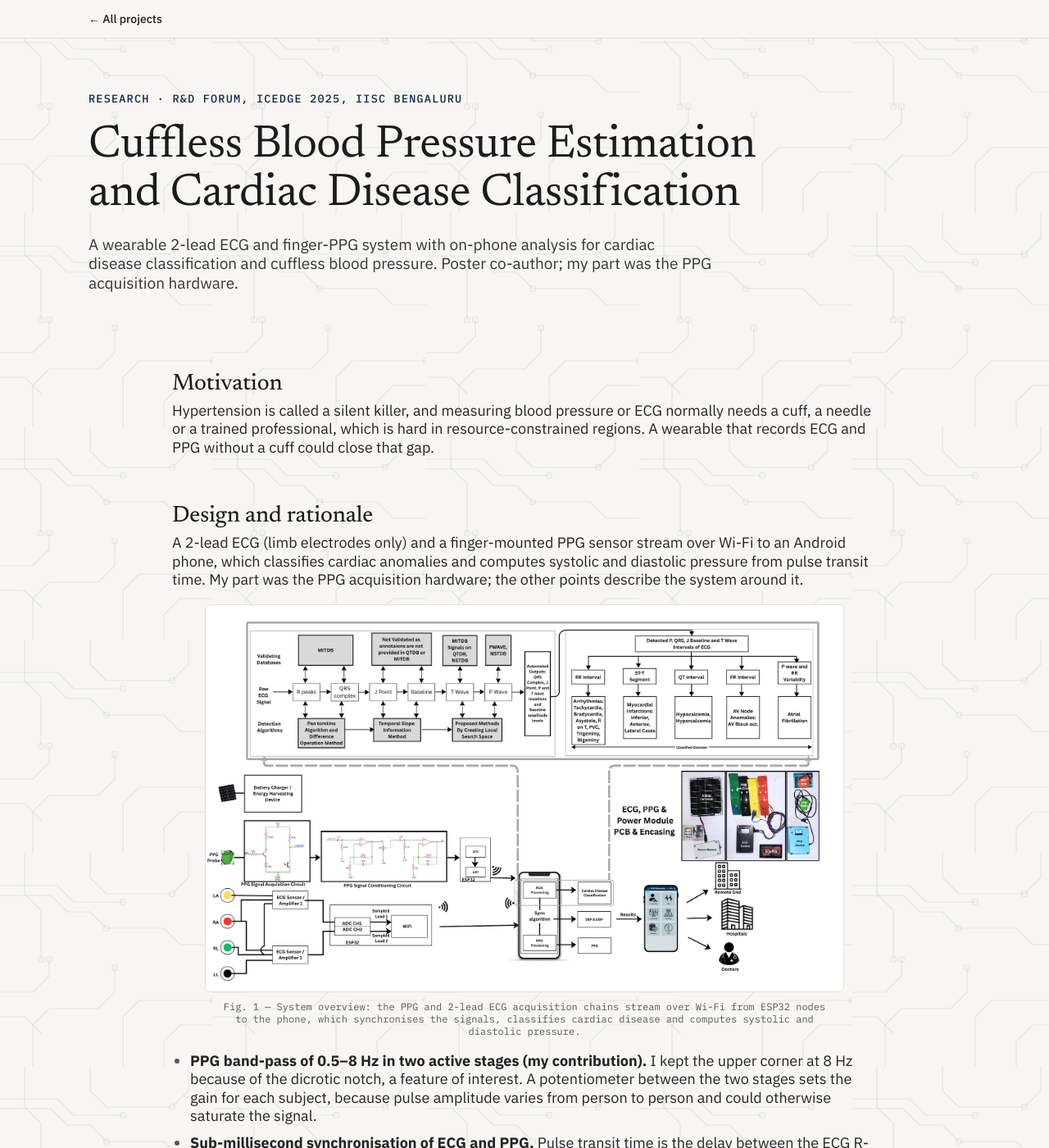
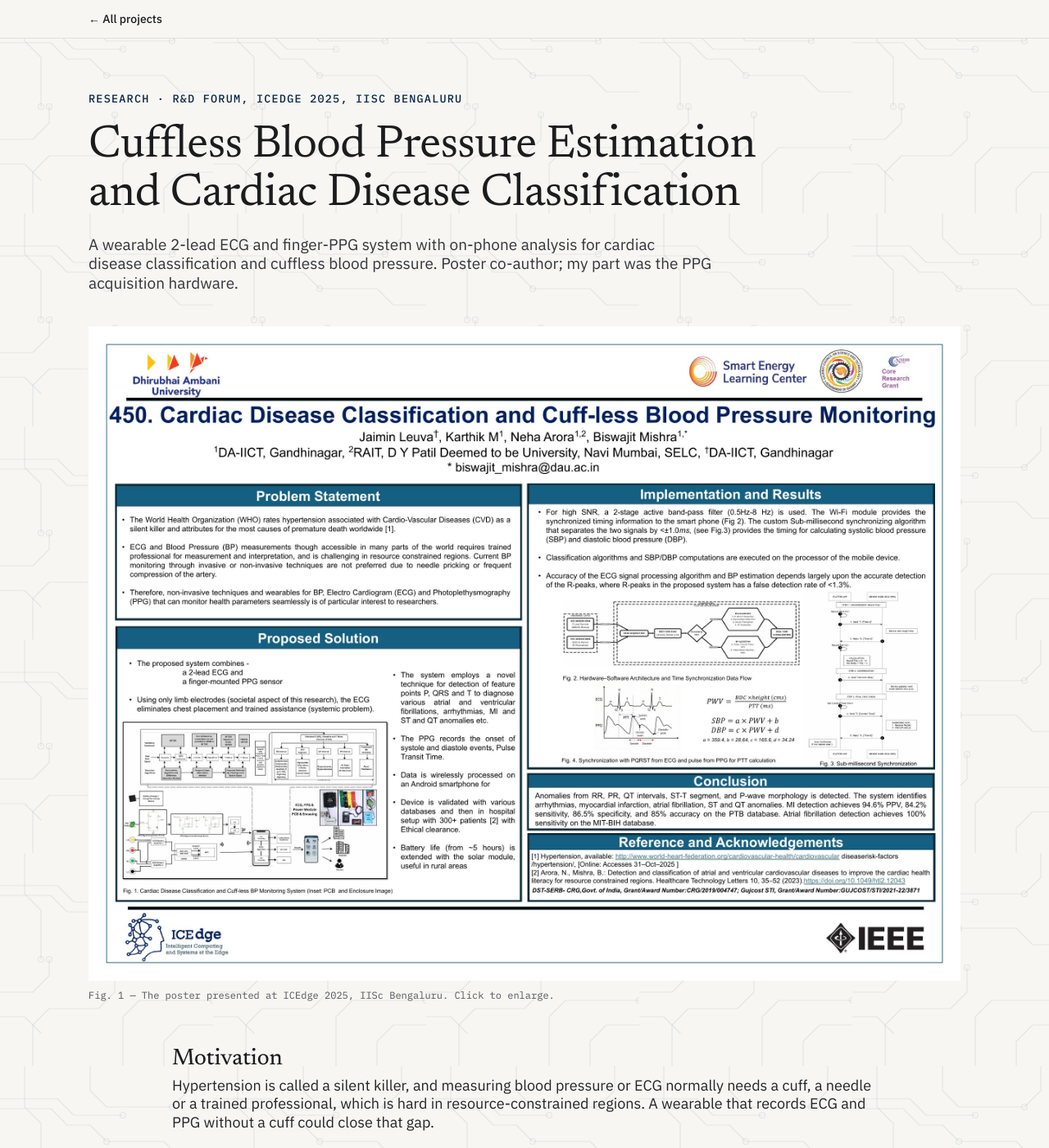
Before and after one commit to karthikm-22/karthikm-22.github.io, a Jekyll site: the page built from _projects/05-edge-classification.md, in a window 1280 px wide and 1400 px high. Shown: the whole window at 82% size. Built offline with Jekyll 4.4.1, drawn with Linux system fonts in a browser that asks for light colours; some of the changed text lies outside the part shown.

Commit message:
Use the ICEdge poster as the cover of the cuffless BP project page (click to enlarge)
Co-Authored-By: Claude Sonnet 5.5 <noreply@anthropic.com>
Claude-Session: https://claude.ai/code/session_01AKG1NoTwCQwdDbFKPKq22J

```diff
--- a/_layouts/project.html
+++ b/_layouts/project.html
@@ -87,8 +87,8 @@ layout: default
       if (figs.children.length > 1) row.classList.add('multi');
     });
     // Click any figure to see it full size.
-    prose.addEventListener('click', function (e) {
-      if (e.target.tagName !== 'IMG') return;
+    document.addEventListener('click', function (e) {
+      if (e.target.tagName !== 'IMG' || !e.target.closest('.prose, .cover')) return;
       var o = document.createElement('div'); o.className = 'zoom';
       var i = document.createElement('img'); i.src = e.target.src; i.alt = e.target.alt;
       o.appendChild(i); o.onclick = function () { o.remove(); };
--- a/_projects/05-edge-classification.md
+++ b/_projects/05-edge-classification.md
@@ -12,8 +12,9 @@ mark: Edge
 heading: Cuffless Blood Pressure Estimation and Cardiac Disease Classification
 eyebrow: Research · R&D Forum, ICEdge 2025, IISc Bengaluru
 intro: A wearable 2-lead ECG and finger-PPG system with on-phone analysis for cardiac disease classification and cuffless blood pressure. Poster co-author; my part was the PPG acquisition hardware.
-cover: ""
-cover_caption: ""
+cover: images/edge/poster.jpg
+cover_wide: true
+cover_caption: "Fig. 1 — The poster presented at ICEdge 2025, IISc Bengaluru. Click to enlarge."
 report: ""
 ---
 
--- a/css/style.css
+++ b/css/style.css
@@ -187,7 +187,7 @@ figcaption{font-family:var(--mono);font-size:12px;color:var(--muted)}
 .eq{font-family:var(--mono);font-size:.9em;background:#efede7;padding:1px 6px;border-radius:4px;color:var(--ink);white-space:nowrap}
 .cover{max-width:760px;margin:0 auto}
 .cover .frame{background:none;border:0;border-radius:0}
-.cover .frame img{max-height:380px;width:auto;max-width:100%;margin:0 auto;background:#fff}
+.cover .frame img{max-height:380px;width:auto;max-width:100%;margin:0 auto;background:#fff;cursor:zoom-in}
 /* photos and covers that blend into the page background instead of sitting on a white card */
 .prose img.plain,.cover.plain .frame img{background:transparent;border:0;mix-blend-mode:multiply}
 /* cover_wide: true in the front matter shows a long strip of images at the full width of the page */
```
Also changed, not shown: other parts of _projects/05-edge-classification.md (+1 -1 lines), images/edge/poster.jpg (added).
